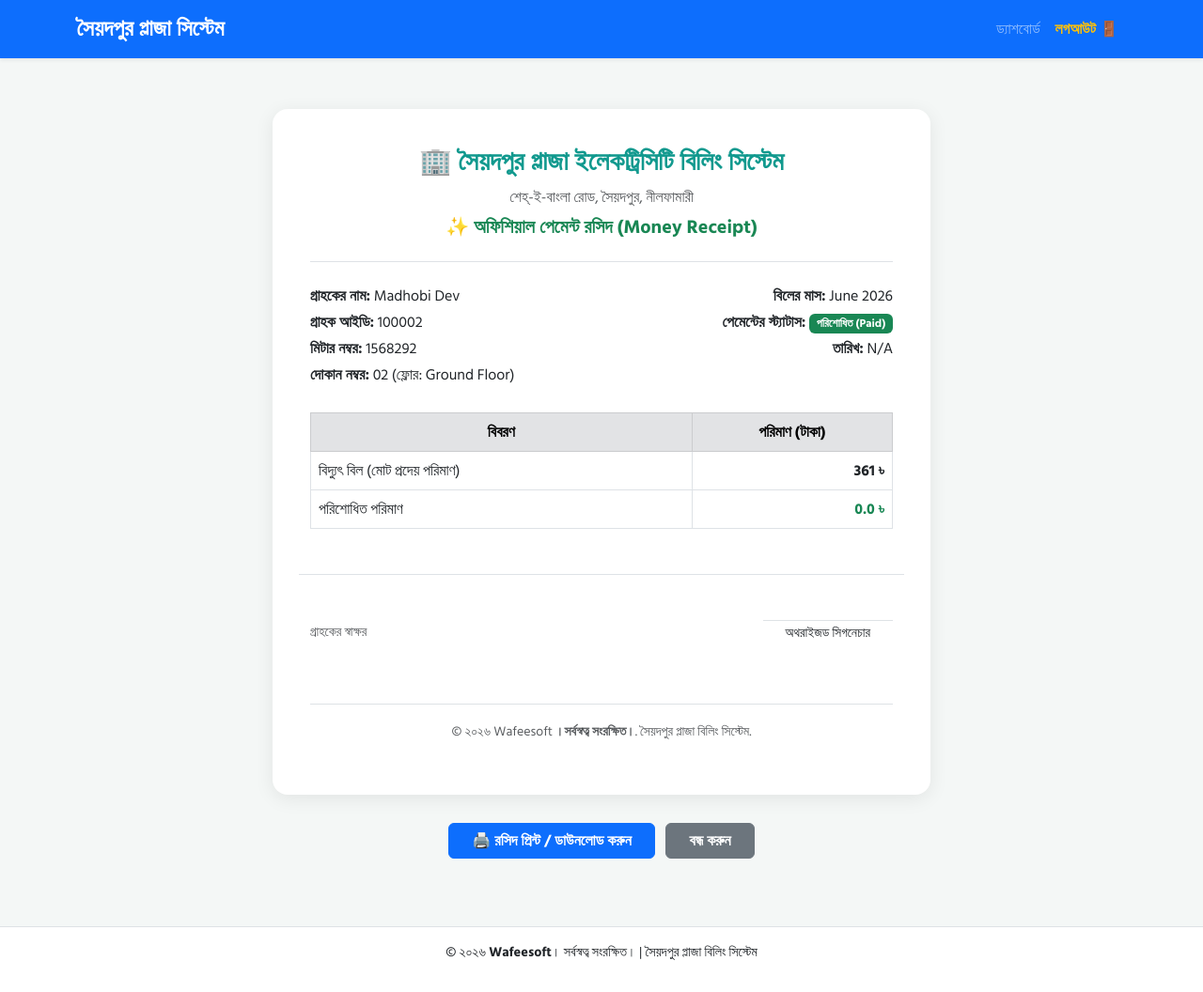
After one commit to rafian-git/Saidpur_Plaza_Electricity_Billing, a Flask app: page /customer/download_receipt/202606100002 in a window 1280 px wide. The commit adds this page. Shown: the whole page at 94% size. Run offline with Flask 3, Linux system fonts and the light colour scheme; data comes from the database, SQL or seed files in the repository.

Commit message:
adding changes from nur bhai

```diff
--- a/app.py
+++ b/app.py
@@ -18,6 +18,7 @@ from flask import session, flash, redirect, url_for
 from flask import send_file, request
 import requests
 from flask import request, jsonify
+from flask import render_template, make_response
 
 # প্রজেক্টের মেইন ডিরেক্টরি সেটআপ
 BASE_DIR = os.path.dirname(os.path.abspath(__file__))
@@ -306,6 +307,13 @@ def init_db():
     except Exception as e:
         pass
 
+    # customers টেবিলে disconnect_reason কলাম যোগ করার নিরাপদ কুয়েরি
+    try:
+        conn.execute("ALTER TABLE customers ADD COLUMN disconnect_reason TEXT")
+        conn.commit()
+    except sqlite3.OperationalError:
+        pass # কলামটি আগে থেকেই থাকলে ইগনোর করবে
+
     # সবশেষে একদম একবারই কানেকশন বন্ধ হবে
     conn.close()
     print("Database Initialized Successfully with Normal Passwords!")
@@ -508,24 +516,29 @@ def customers():
             c_id = request.form.get('customer_id', '').strip()
             meter = request.form.get('meter_no', '').strip()
             owner = request.form.get('owner_name', '').strip()
-            mobile = request.form.get('mobile_no', '').strip() # নতুন মোবাইল ফিল্ড
+            mobile = request.form.get('mobile_no', '').strip()
             plaza = request.form.get('plaza_name', '').strip()
             floor = request.form.get('floor_no', '').strip()
             block = request.form.get('block_no', '').strip()
             shop = request.form.get('shop_no', '').strip()
-            u_rate = float(request.form.get('unit_rate', 0))
-            load = float(request.form.get('allocated_load', 0))
-            rate_kw = float(request.form.get('rate_per_kw', 0))
-            init_r = float(request.form.get('initial_reading', 0))
+            u_rate = float(request.form.get('unit_rate', 0) or 0)
+            load = float(request.form.get('allocated_load', 0) or 0)
+            rate_kw = float(request.form.get('rate_per_kw', 0) or 0)
+            init_r = float(request.form.get('initial_reading', 0) or 0)
             status = request.form.get('connection_status', 'Active')
+            disconnect_reason = request.form.get('disconnect_reason', '').strip()
+
+            # যদি স্ট্যাটাস সক্রিয় থাকে, তবে কারণ স্বয়ংক্রিয়ভাবে ফাঁকা করে দেওয়া নিরাপদ
+            if status in ['Active', 'Connected']:
+                disconnect_reason = ''
 
             if action == 'add':
                 try:
                     conn.execute('''
                         INSERT INTO customers (customer_id, meter_no, owner_name, mobile_no, plaza_name, floor_no, block_no, shop_no,
-                                               unit_rate, allocated_load, rate_per_kw, initial_reading, connection_status)
-                        VALUES (?, ?, ?, ?, ?, ?, ?, ?, ?, ?, ?, ?, ?)
-                    ''', (c_id, meter, owner, mobile, plaza, floor, block, shop, u_rate, load, rate_kw, init_r, status))
+                                               unit_rate, allocated_load, rate_per_kw, initial_reading, connection_status, disconnect_reason)
+                        VALUES (?, ?, ?, ?, ?, ?, ?, ?, ?, ?, ?, ?, ?, ?)
+                    ''', (c_id, meter, owner, mobile, plaza, floor, block, shop, u_rate, load, rate_kw, init_r, status, disconnect_reason))
                     conn.commit()
                     flash('নতুন গ্রাহকের ডেটা সফলভাবে সিস্টেমে যুক্ত হয়েছে!', 'success')
                 except sqlite3.IntegrityError:
@@ -534,30 +547,21 @@ def customers():
             elif action == 'edit':
                 old_c_id = request.form.get('old_customer_id', '').strip()
                 new_c_id = request.form.get('customer_id', '').strip()
-                meter = request.form.get('meter_no', '').strip()
-                owner = request.form.get('owner_name', '').strip()
-                mobile = request.form.get('mobile_no', '').strip() # নতুন মোবাইল ফিল্ড
-                shop = request.form.get('shop_no', '').strip()
-                u_rate = float(request.form.get('unit_rate', 0))
-                load = float(request.form.get('allocated_load', 0))
-                rate_kw = float(request.form.get('rate_per_kw', 0))
-                init_r = float(request.form.get('initial_reading', 0))
-                status = request.form.get('connection_status', 'Active')
 
                 try:
                     conn.execute('''
                         UPDATE customers SET
                             customer_id=?, meter_no=?, owner_name=?, mobile_no=?, shop_no=?,
                             unit_rate=?, allocated_load=?, rate_per_kw=?,
-                            initial_reading=?, connection_status=?
+                            initial_reading=?, connection_status=?, disconnect_reason=?
                         WHERE customer_id=?
-                    ''', (new_c_id, meter, owner, mobile, shop, u_rate, load, rate_kw, init_r, status, old_c_id))
+                    ''', (new_c_id, meter, owner, mobile, shop, u_rate, load, rate_kw, init_r, status, disconnect_reason, old_c_id))
                     conn.commit()
                     flash('গ্রাহকের তথ্য ও আইডি সফলভাবে আপডেট হয়েছে!', 'success')
                 except sqlite3.IntegrityError:
                     flash('ত্রুটি: এই নতুন গ্রাহক আইডিটি ইতিমধ্যে অন্য কারো নামে বিদ্যমান!', 'danger')
 
-                return redirect(url_for('customers'))
+            return redirect(url_for('customers'))
 
         customers_rows = conn.execute('SELECT * FROM customers ORDER BY customer_id ASC').fetchall()
         customers = [dict(row) for row in customers_rows]
@@ -1017,6 +1021,25 @@ def customer_history(c_id):
 
     return render_template('customer_history.html', customer=customer, history=history)
 
+@app.route('/customer/download_receipt/<int:bill_id>')
+def download_payment_receipt(bill_id):
+    conn = get_db_connection()
+    # বিল এবং সংশ্লিষ্ট গ্রাহকের তথ্য নিয়ে আসা
+    bill = conn.execute('''
+        SELECT b.*, c.owner_name, c.meter_no, c.shop_no, c.plaza_name, c.mobile_no
+        FROM bills b
+        JOIN customers c ON b.customer_id = c.customer_id
+        WHERE b.id = ?
+    ''', (bill_id,)).fetchone()
+    conn.close()
+
+    if not bill or bill['status'] != 'Paid':
+        flash('রসিদটি পাওয়া যায়নি অথবা বিলটি এখনও পরিশোধিত নয়!', 'danger')
+        return redirect(url_for('customer_dashboard')) # আপনার গ্রাহক ড্যাশবোর্ডের রাউট
+
+    # রসিদের এইচটিএমএল পেজ রেন্ডার করে রিটার্ন করা
+    return render_template('payment_receipt.html', bill=bill)
+
 @app.route('/generate_bill', methods=['POST'])
 def generate_bill():
     conn = get_db_connection()
@@ -1118,26 +1141,36 @@ def admin_edit_bill(bill_id):
     try:
         t_payable = request.form.get('total_payable')
         t_after_due = request.form.get('total_payable_after_due')
+        paid_amount = request.form.get('paid_amount')
         status = request.form.get('status')
-
-        # বিলের তথ্য আপডেট করা
+        installment_note = request.form.get('installment_note', '') # কিস্তি বিবরণ বা বিশেষ নোট
+
+        # রিডাইরেক্ট করার জন্য বিলের সাপেক্ষে customer_id বের করে নেওয়া
+        bill_row = conn.execute("SELECT customer_id FROM bills WHERE id = ?", (bill_id,)).fetchone()
+        customer_id = bill_row['customer_id'] if bill_row else None
+
+        # বিলের তথ্য, নোট এবং লক স্ট্যাটাস আপডেট করা
         conn.execute('''
             UPDATE bills
-            SET total_payable = ?, total_payable_after_due = ?, status = ?, is_locked = 0
+            SET total_payable = ?, total_payable_after_due = ?, paid_amount = ?, status = ?, note = ?, is_locked = 0
             WHERE id = ?
-        ''', (t_payable, t_after_due, status, bill_id))
+        ''', (t_payable, t_after_due, paid_amount, status, installment_note, bill_id))
 
         # অডিট লগ (কে এডিট করেছে তার রেকর্ড রাখা)
         conn.execute("INSERT INTO audit_log (user_id, action, details) VALUES (?, ?, ?)",
-                    (session.get('user_id'), 'EDIT_BILL', 'বিল এডিট বা মওকুফ করা হয়েছে'))
+                    (session.get('user_id'), 'EDIT_BILL', f'বিল আইডি {bill_id} এডিট বা মওকুফ এবং নোট আপডেট করা হয়েছে'))
+
         conn.commit()
-
-        flash('বিলের পরিমাণ ও মওকুফ সফলভাবে আপডেট হয়েছে!', 'success')
+        flash('বিলের পরিমাণ, কিস্তি নোট ও মওকুফ সফলভাবে আপডেট হয়েছে!', 'success')
+
     except Exception as e:
-        flash(f'এরর হয়েছে: {e}', 'danger')
+        flash(f'এরর হয়েছে: {e}', 'danger')
     finally:
-        conn.close()
-
+      conn.close()
+
+    # সফলভাবে আপডেট শেষে গ্রাহকের হিস্ট্রি পেজে রিডাইরেক্ট করবে
+    if customer_id:
+        return redirect(url_for('customer_history', c_id=customer_id)) # এখানে customer_id এর বদলে c_id হবে
     return redirect(url_for('bill_collection'))
 
 # 💳 পেমেন্ট বাটন রুট
@@ -2083,5 +2116,18 @@ def logout():
         return redirect(url_for('customer_login'))
     return redirect(url_for('login'))
 
+def update_database():
+    conn = sqlite3.connect('database.db')
+    try:
+        # উদাহরণস্বরূপ bills টেবিলে একটি নতুন note কলাম যোগ করা
+        conn.execute("ALTER TABLE bills ADD COLUMN note TEXT")
+        conn.commit()
+        print("নতুন কলাম সফলভাবে যুক্ত করা হয়েছে!")
+    except Exception as e:
+        print("কলামটি সম্ভবত আগেই ছিল বা এরর এসেছে:", str(e))
+    finally:
+        conn.close()
+
 if __name__ == '__main__':
+    update_database()  # এখানে ফাংশনটি কল করে দিতে হবে
     app.run(debug=True, port=5000)
--- a/templates/bill_view.html
+++ b/templates/bill_view.html
@@ -325,7 +325,7 @@
             </div>
             <div style="border-top: 1px solid #78909c; padding-top: 4px; width: 30%;">
                 <span style="color: #78909c;">__________</span><br>
-                <strong style="color: #455a64; font-size: 9px;">বিল যাচাইকারী</strong>
+                <strong style="color: #455a64; font-size: 9px;">দপ্তর প্রধান</strong>
             </div>
             <div style="border-top: 1px solid #78909c; padding-top: 4px; width: 30%;">
                 <span style="color: #78909c;">__________</span><br>
--- /dev/null
+++ b/templates/payment_receipt.html
@@ -0,0 +1,111 @@
+{% extends 'base.html' %}
+
+{% block title %}পেমেন্ট রসিদ - সৈয়দপুর প্লাজা{% endblock %}
+
+{% block content %}
+<style>
+    .receipt-box {
+        max-width: 700px;
+        margin: 30px auto;
+        background: #fff;
+        padding: 40px;
+        border-radius: 16px;
+        box-shadow: 0 4px 20px rgba(0,0,0,0.08);
+    }
+    .header-title {
+        color: #11998e;
+        font-weight: bold;
+    }
+    @media print {
+        /* প্রিন্ট করার সময় নেভবার, ফুটার ও বাটনগুলো লুকিয়ে যাবে */
+        nav, footer, .no-print, .btn {
+            display: none !important;
+        }
+        body {
+            background: white !important;
+        }
+        .receipt-box {
+            box-shadow: none !important;
+            margin: 0 !important;
+            padding: 10px !important;
+            width: 100% !important;
+            max-width: 100% !important;
+        }
+    }
+</style>
+
+<div class="container my-4">
+    <div class="receipt-box">
+        <!-- হেডার -->
+        <div class="text-center border-bottom pb-3 mb-4">
+            <h3 class="header-title">🏢 সৈয়দপুর প্লাজা ইলেকট্রিসিটি বিলিং সিস্টেম</h3>
+            <p class="text-muted mb-1">শেহ্‌-ই-বাংলা রোড, সৈয়দপুর, নীলফামারী</p>
+            <h5 class="fw-bold text-success mt-2">✨ অফিশিয়াল পেমেন্ট রসিদ (Money Receipt)</h5>
+        </div>
+
+        <!-- গ্রাহক ও বিলের তথ্য -->
+        <div class="row mb-4">
+            <div class="col-md-6">
+                <p class="mb-1"><strong>গ্রাহকের নাম:</strong> {{ bill.owner_name }}</p>
+                <p class="mb-1"><strong>গ্রাহক আইডি:</strong> {{ bill.customer_id }}</p>
+                <p class="mb-1"><strong>মিটার নম্বর:</strong> {{ bill.meter_no }}</p>
+                <p class="mb-1"><strong>দোকান নম্বর:</strong> {{ bill.shop_no }} (ফ্লোর: {{ bill.floor_no }})</p>
+            </div>
+            <div class="col-md-6 text-md-end">
+                <p class="mb-1"><strong>বিলের মাস:</strong> {{ bill.bill_month }}</p>
+                <p class="mb-1"><strong>পেমেন্টের স্ট্যাটাস:</strong> <span class="badge bg-success">পরিশোধিত (Paid)</span></p>
+                <p class="mb-1"><strong>তারিখ:</strong> {{ bill.updated_at if bill.updated_at else 'N/A' }}</p>
+            </div>
+        </div>
+
+        <!-- টাকার বিবরণ টেবিল -->
+        <table class="table table-bordered align-middle">
+            <thead class="table-secondary text-center">
+                <tr>
+                    <th>বিবরণ</th>
+                    <th>পরিমাণ (টাকা)</th>
+                </tr>
+            </thead>
+            <tbody>
+                <tr>
+                    <td>বিদ্যুৎ বিল (মোট প্রদেয় পরিমাণ)</td>
+                    <td class="text-end fw-bold">{{ bill.total_payable }} ৳</td>
+                </tr>
+                <tr>
+                    <td>পরিশোধিত পরিমাণ</td>
+                    <td class="text-end text-success fw-bold">{{ bill.paid_amount }} ৳</td>
+                </tr>
+            </tbody>
+        </table>
+
+        <!-- নোট বা কিস্তি বিবরণ থাকলে -->
+        {% if bill.note %}
+        <div class="alert alert-light border mt-3">
+            <small class="text-muted d-block"><strong>বিশেষ নোট / কিস্তি বিবরণ:</strong></small>
+            <span>{{ bill.note }}</span>
+        </div>
+        {% endif %}
+
+        <!-- স্বাক্ষর অংশ -->
+        <div class="row mt-5 pt-4 border-top text-center">
+            <div class="col-6 text-start">
+                <p class="mt-4 text-muted"><small>গ্রাহকের স্বাক্ষর</small></p>
+            </div>
+            <div class="col-6 text-end">
+                <p class="border-top d-inline-block px-4 mt-4"><small>অথরাইজড সিগনেচার</small></p>
+            </div>
+        </div>
+
+        <!-- কপিরাইট ফুটার সেকশন -->
+        <footer class="text-center text-muted mt-5 mb-0 py-3 border-top">
+            <small>© ২০২৬ Wafeesoft <strong>।সর্বস্বত্ব সংরক্ষিত।</strong>. সৈয়দপুর প্লাজা বিলিং সিস্টেম.</small>
+        </footer>
+    </div>
+
+    <!-- প্রিন্ট বা ডাউনলোড বাটন -->
+    <div class="text-center mt-4 no-print">
+        <button onclick="window.print()" class="btn btn-primary fw-bold px-4">🖨️ রসিদ প্রিন্ট / ডাউনলোড করুন</button>
+        <a href="javascript:window.close();" class="btn btn-secondary fw-bold px-4 ms-2">বন্ধ করুন</a>
+    </div>
+</div>
+{% endblock %}
```
Also changed, not shown: templates/customer_history.html (+26 -7 lines), templates/customers.html (+13 -3 lines), 1 other file.
